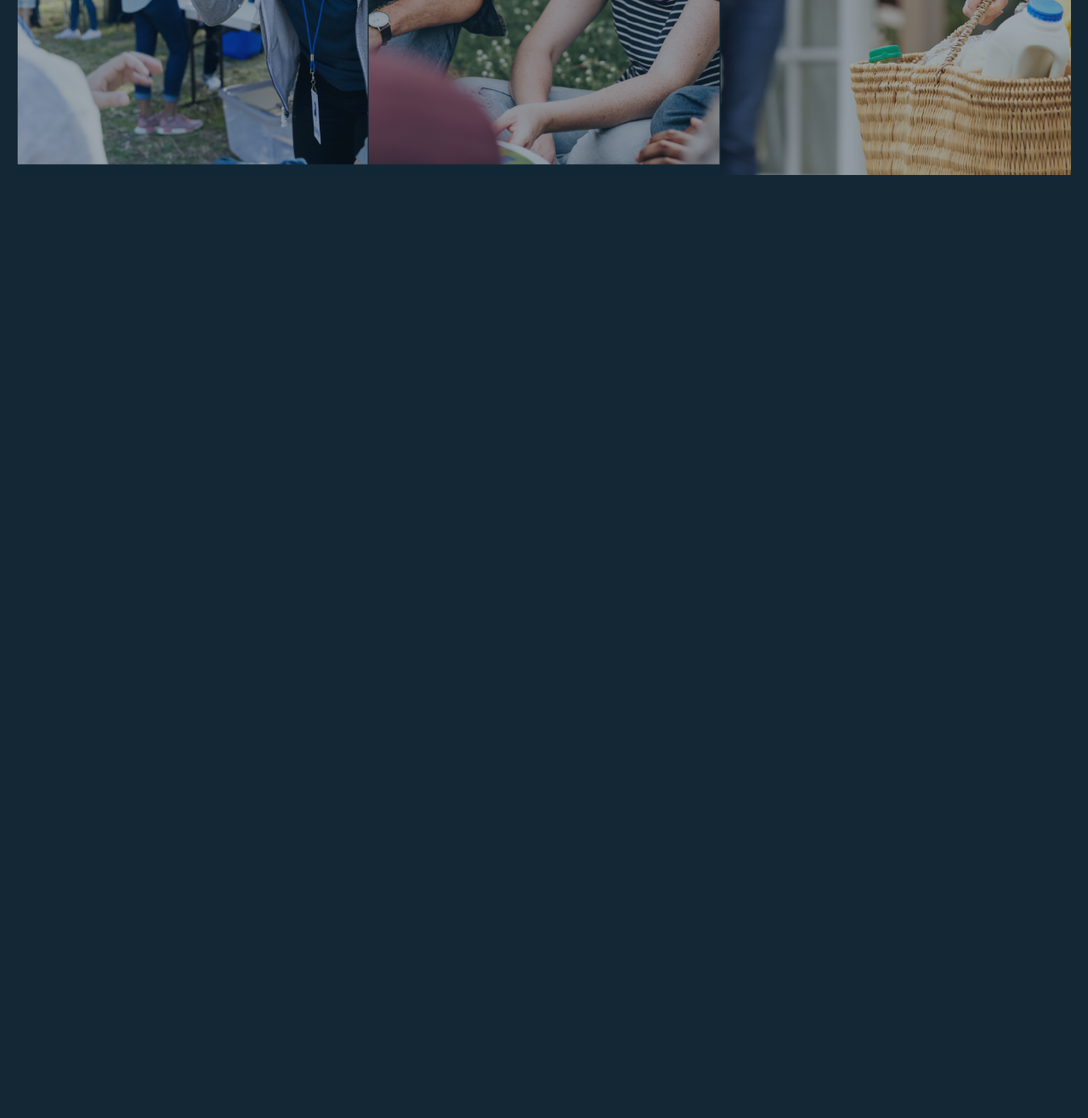
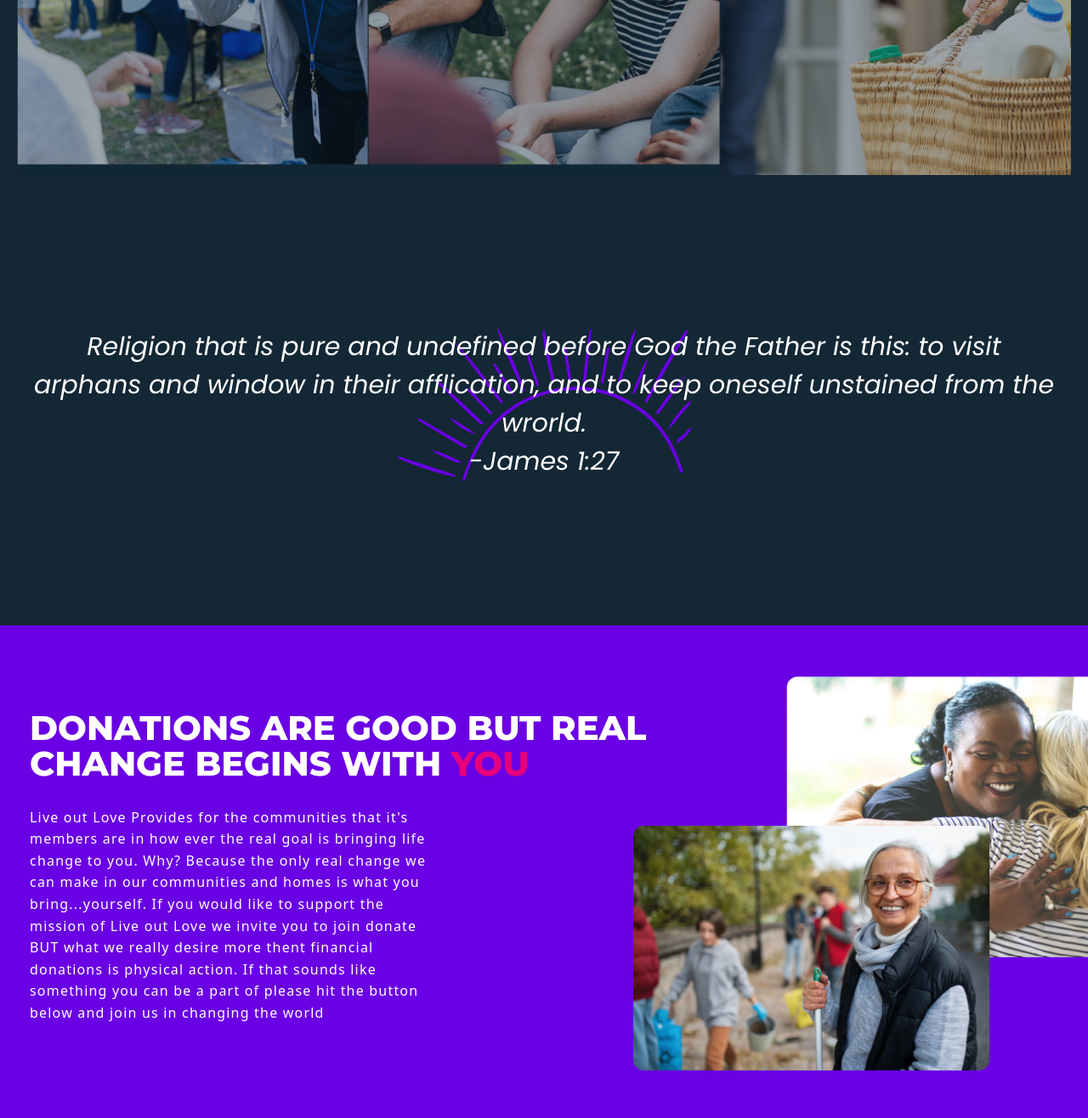
Before and after one commit to rajaziafat/Live-out-love, a website: page index.html in a window 1280 px wide. Shown: the part 4473-5789 px from the top of the page at 85% size. Before the commit the page ends 4679 px from the top, so only its background shows below. Drawn offline with Linux system fonts and the light colour scheme; files whose address does not match are found by name.

Commit message:
Added Donation Section

```diff
--- a/index.html
+++ b/index.html
@@ -287,7 +287,9 @@
           </p>
         </div>
       </div>
-      <div class="w-full grid grid-cols-3 mt-[50px] sm:mt-[70px] 1300:px-0 px-[20px]">
+      <div
+        class="w-full grid grid-cols-3 mt-[50px] sm:mt-[70px] 1300:px-0 px-[20px]"
+      >
         <div
           class="relative w-full col-span-3 1100:col-span-1 cursor-pointer group"
         >
@@ -452,5 +454,61 @@
         </div>
       </div>
     </section>
+    <!-- Text Section  -->
+    <section class="w-full wrapper max-w-[1920px] max-auto">
+      <div
+        class="content px-[20px] 1300:px-0 flex items-center justify-center relative pt-[100px] sm:pt-[180px] pb-[100px] sm:pb-[170px]"
+      >
+        <img
+          src="./assets/imgs/t-flourish.png"
+          class="max-w-[250px] sm:max-w-[400px] lg:max-w-[680px] absolute z-[-1]"
+          alt=""
+        />
+        <p
+          class="text-[white] text-[22px] sm:text-[25px] lg:text-[30px] font-poppins italic text-center leading-[1.5]"
+        >
+          Religion that is pure and undefined before God the Father is this: to
+          visit arphans and window in their afflication, and to keep oneself
+          unstained from the wrorld.
+          <br />
+          -James 1:27
+        </p>
+      </div>
+    </section>
+    <!-- Donation Section  -->
+    <section class="wrapper max-w-[1920px] mx-auto bg-[#6A00E4] relative overflow-hidden">
+      <div class="content 1300:px-0 px-[20px] flex items-center 1100:items-start justify-center flex-col relative pt-[70px] sm:pt-[100px] pb-[50px] 1100:pb-[110px]">
+        <h3
+          class="font-montserrat text-[28px] sm:text-[40px] uppercase text-center 1100:text-start text-white 1300:text-[50px] font-[800] leading-[1.05]"
+        >
+          DONATIONS ARE GOOD BUT REAL <br class="sm:flex hidden" />
+          CHANGE BEGINS WITH <span class="text-[#E7007C]">YOU</span>
+        </h3>
+        <p
+          class="font-[300] text-[#ffffff] mt-[20px] 1100:mt-[30px] text-center 1100:text-start max-w-[97%] sm:max-w-[80%] 1100:max-w-[40%] 1300:max-w-[55%] 1300:text-[19px] tracking-[1.1px] sm:tracking-[1.2px] leading-[1.2] sm:leading-[1.6]"
+        >
+          Live out Love Provides for the communities that it's members are in
+          how ever the real goal is bringing life change to you. Why? Because
+          the only real change we can make in our communities and homes is what
+          you bring...yourself. If you would like to support the mission of Live
+          out Love we invite you to join donate BUT what we really desire more
+          thent financial donations is physical action. If that sounds like
+          something you can be a part of please hit the button below and join us
+          in changing the world
+        </p>
+        <div class="w-full sm:w-[620px] sm:h-[450px] 1100:absolute right-[-8%] 2xl:right-[-10%] 1100:mt-0 mt-[40px]">
+          <img
+            src="./assets/imgs/d-1.png"
+            class="w-full sm:max-w-[440px] sm:float-end"
+            alt=""
+          />
+          <img
+            src="./assets/imgs/d-2.png"
+            class="w-full sm:max-w-[420px] mt-[20px] sm:mt-0 sm:float-start sm:translate-y-[-155px]"
+            alt=""
+          />
+        </div>
+      </div>
+    </section>
   </body>
 </html>
```
Also changed, not shown: assets/imgs/d-1.png (added), assets/imgs/d-2.png (added), assets/imgs/t-flourish.png (added), output.css.
